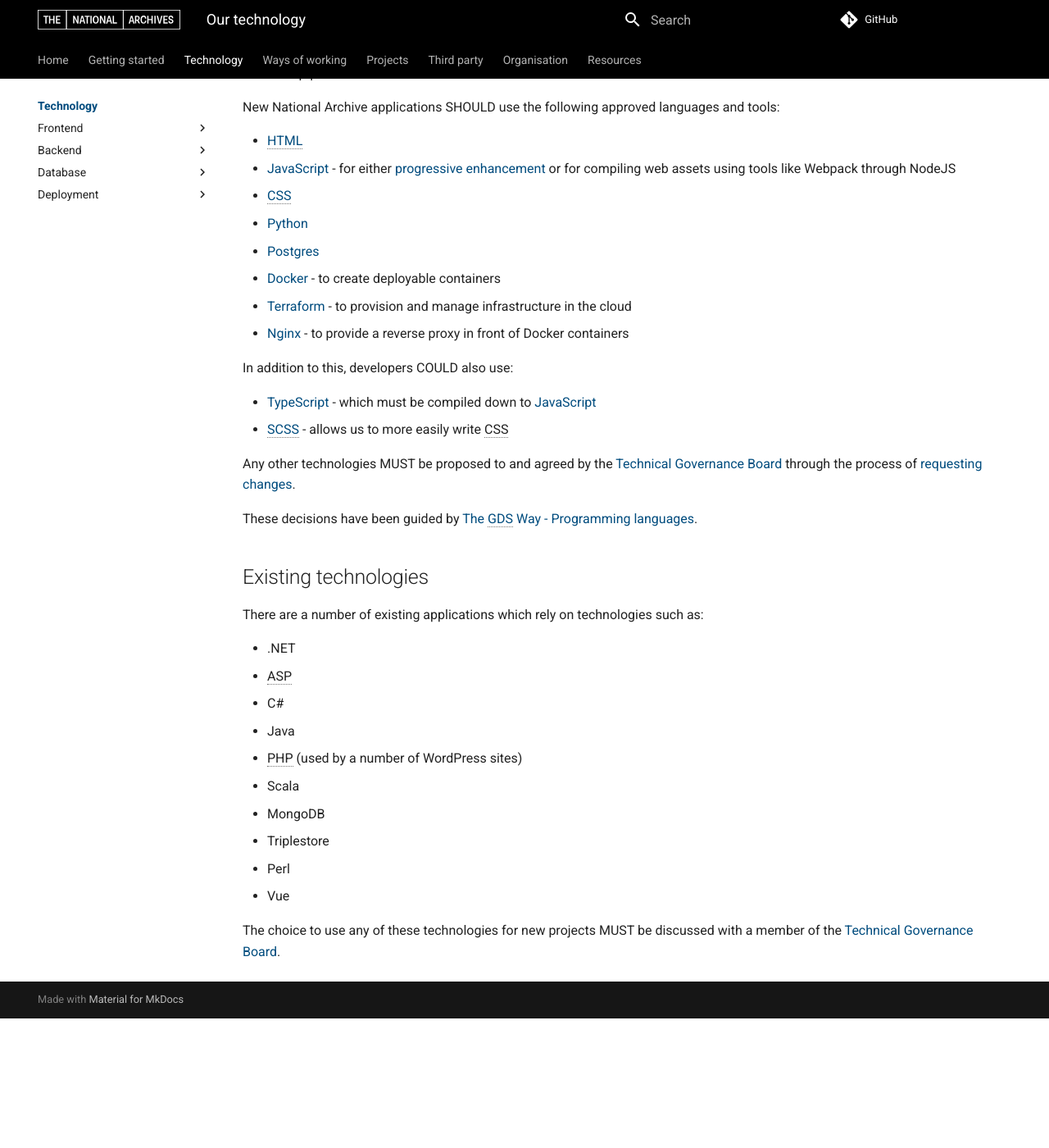
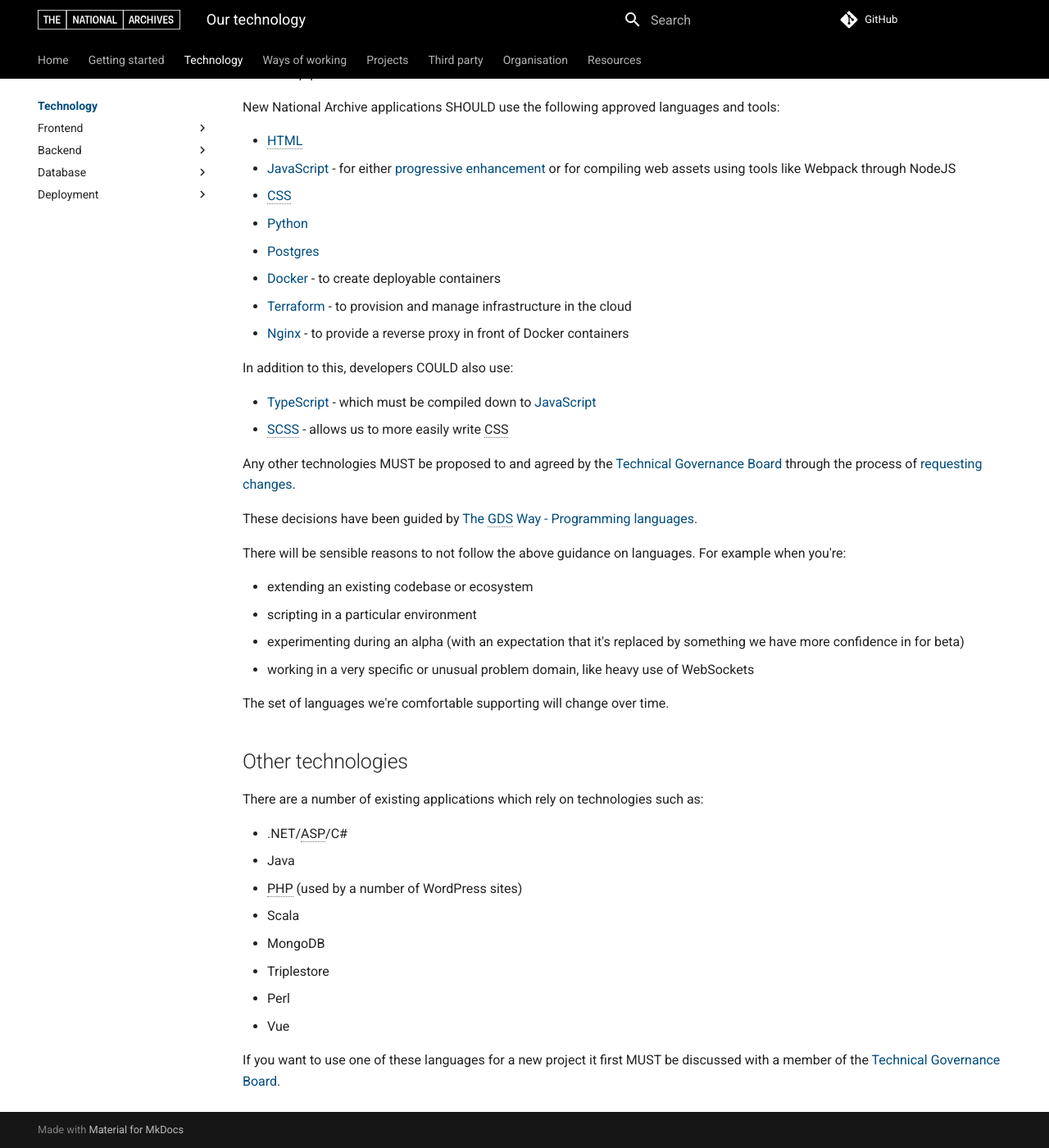
Before and after one commit to nationalarchives/engineering-handbook, an MkDocs documentation site: the page built from docs/technology/index.md, in a window 1280 px wide and 1400 px high, scrolled down 161 px. Shown: the whole window at 82% size. Built offline with MkDocs 1.6.1 and Material for MkDocs 9.7.7, drawn with Linux system fonts in a browser that asks for light colours; comment, search, counter and statistics services are not loaded; before the commit the page ends 1403 px from its top, so only the background shows below that.

Commit message:
Add guidance for technologies

```diff
--- a/docs/technology/index.md
+++ b/docs/technology/index.md
@@ -22,13 +22,20 @@ Any other technologies MUST be proposed to and agreed by the [Technical Governan
 
 These decisions have been guided by [The GDS Way - Programming languages](https://gds-way.cloudapps.digital/standards/programming-languages.html).
 
-## Existing technologies
+There will be sensible reasons to not follow the above guidance on languages. For example when you're:
+
+- extending an existing codebase or ecosystem
+- scripting in a particular environment
+- experimenting during an alpha (with an expectation that it's replaced by something we have more confidence in for beta)
+- working in a very specific or unusual problem domain, like heavy use of WebSockets
+
+The set of languages we're comfortable supporting will change over time.
+
+## Other technologies
 
 There are a number of existing applications which rely on technologies such as:
 
-- .NET
-- ASP
-- C#
+- .NET/ASP/C#
 - Java
 - PHP (used by a number of WordPress sites)
 - Scala
@@ -37,4 +44,4 @@ There are a number of existing applications which rely on technologies such as:
 - Perl
 - Vue
 
-The choice to use any of these technologies for new projects MUST be discussed with a member of the [Technical Governance Board](../organisation/technical-governance-board/).
+If you want to use one of these languages for a new project it first MUST be discussed with a member of the [Technical Governance Board](../organisation/technical-governance-board/).
```
